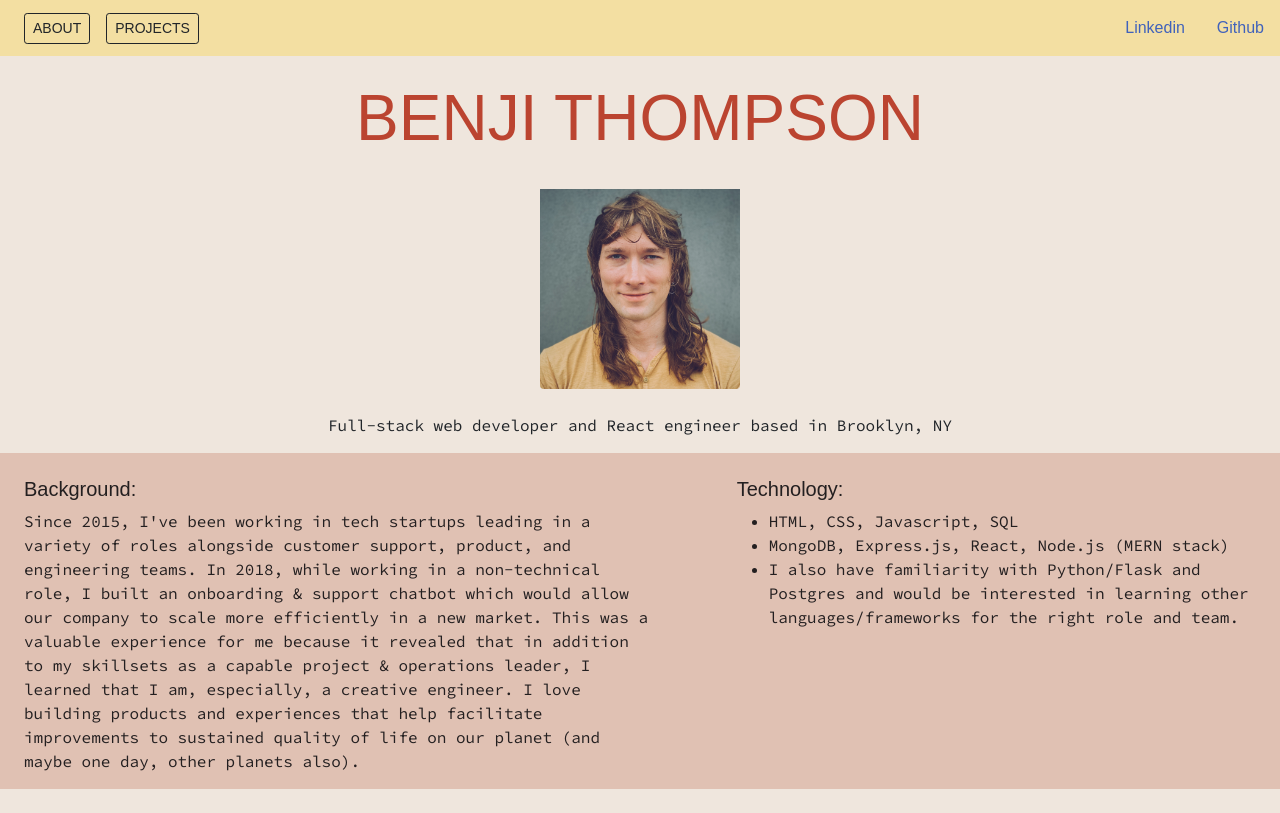
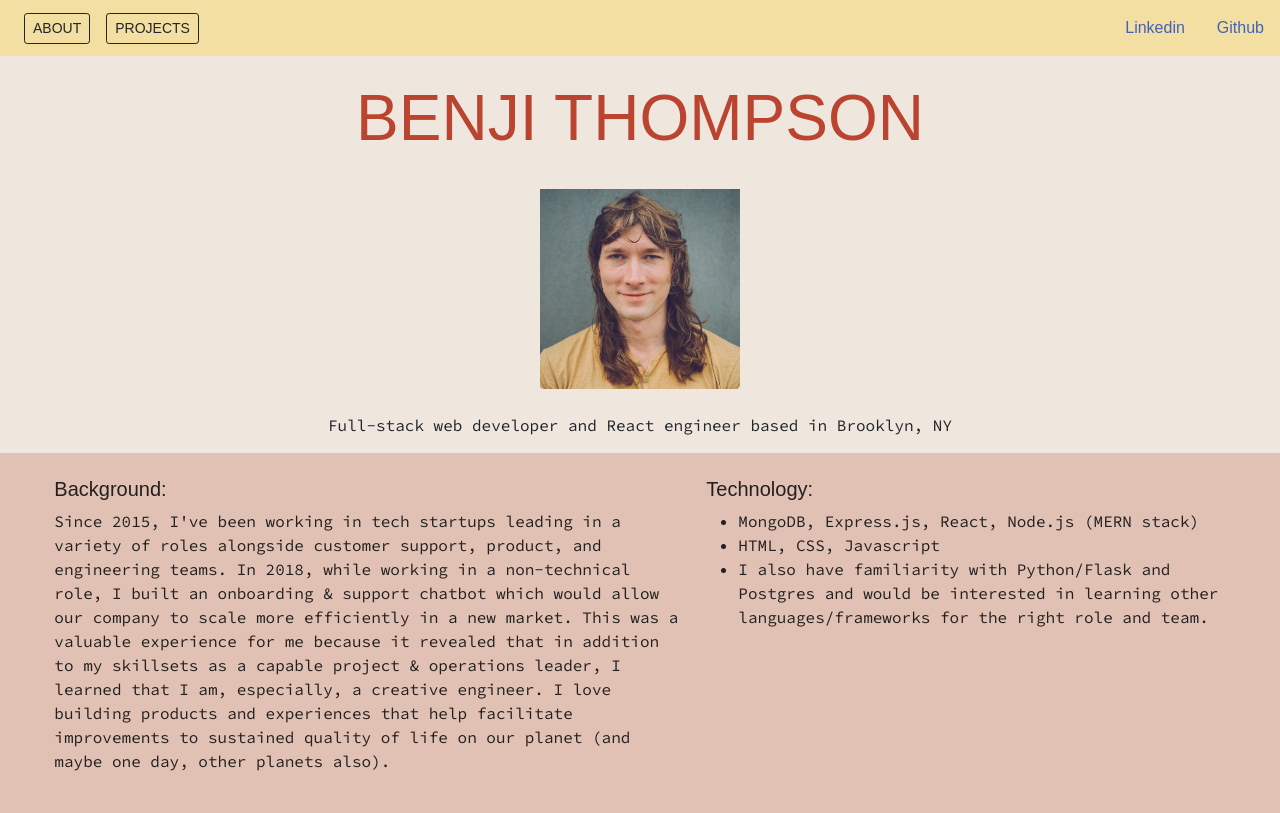
Before and after one commit to benjipt/fullstack-portfolio, a React (Create React App) app: page / in a window 1280 px wide. Built offline with nearby package versions, Linux system fonts and the light colour scheme; a web font is replaced by a local one.

Commit message:
additional update to About section

```diff
--- a/src/components/About.js
+++ b/src/components/About.js
@@ -7,7 +7,7 @@ export default class About extends Component {
                 {/* <div className="pt-2 container text-center">
                     <h4>ABOUT</h4>
                 </div> */}
-                <div className="pt-4 row justify-content-between">
+                <div className="pt-4 row justify-content-center">
                     <div className="col-6 ms-4">
                         <h5>Background:</h5>
                         <p>Since 2015, I've been working in tech startups leading in a variety of roles alongside customer support, product, and engineering teams. In 2018, while working in a non-technical role, I built an onboarding & support chatbot which would allow our company to scale more efficiently in a new market. This was a valuable experience for me because it revealed that in addition to my skillsets as a capable project & operations leader, I learned that I am, especially, a creative engineer. I love building products and experiences that help facilitate improvements to sustained quality of life on our planet (and maybe one day, other planets also).</p>
@@ -15,8 +15,8 @@ export default class About extends Component {
                     <div className="col-5 me-4">
                         <h5>Technology:</h5>
                         <ul>
-                            <li>HTML, CSS, Javascript, SQL</li>
                             <li>MongoDB, Express.js, React, Node.js (MERN stack)</li>
+                            <li>HTML, CSS, Javascript</li>
                             <li>I also have familiarity with Python/Flask and Postgres and would be interested in learning other languages/frameworks for the right role and team.</li>
                         </ul>
                     </div>
--- a/src/index.css
+++ b/src/index.css
@@ -60,6 +60,7 @@ p, li {
 }
 
 .bottom {
+  min-height: 360px;
   background-color: #E0C1B3;
   color: #231F20;
 }
```
